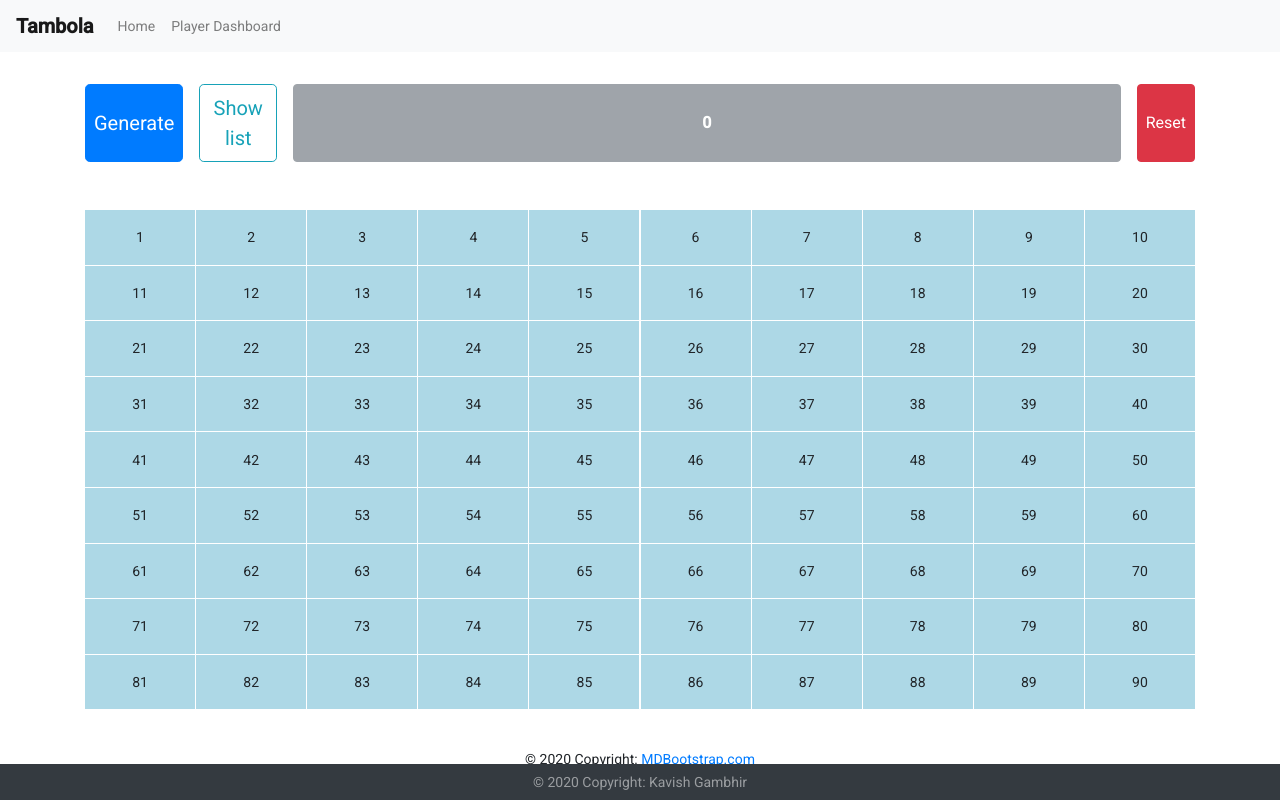
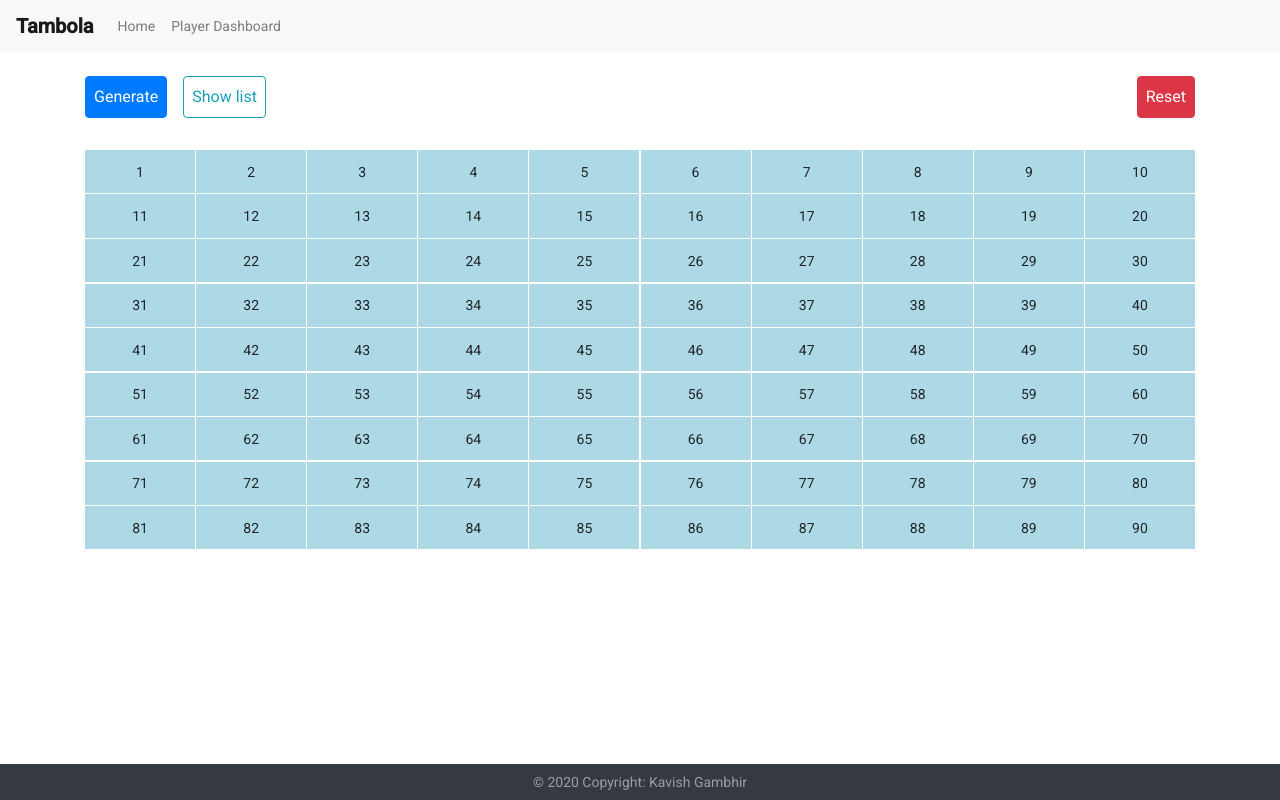
Before and after one commit to kavishgambhir/Tambola-Game, an Angular app: page /number-gen-component in a window 1280 px wide. Built offline with nearby package versions, Linux system fonts and the light colour scheme.

Commit message:
fixed UI and number reset

```diff
--- a/src/app/app.component.html
+++ b/src/app/app.component.html
@@ -19,12 +19,6 @@
 <router-outlet >
 </router-outlet>
 </div>
-  <footer class="page-footer font-small blue pt-4">
-  <div class="footer-copyright text-center py-3">© 2020 Copyright:
-    <a href="https://mdbootstrap.com/"> MDBootstrap.com</a>
-  </div>
-
-</footer>
 <footer class="py-2 text-center bg-dark text-white-50 fixed-bottom" style="flex-shrink:none">
      <div class="footer-copyright text-center">© 2020 Copyright: Kavish Gambhir</div>
-  </footer>
+</footer>
--- a/src/app/number-grid/number-grid.component.css
+++ b/src/app/number-grid/number-grid.component.css
@@ -7,10 +7,7 @@ mat-grid-tile {
 }
 
 .button-bar{
-    margin-bottom: 3rem;
-    margin-top: 2rem;
+    margin-bottom: 2rem;
+    margin-top: 1.5rem;
     text-align: center;
 }
-.currNumberView{
-
-}
--- a/src/app/number-grid/number-grid.component.html
+++ b/src/app/number-grid/number-grid.component.html
@@ -1,12 +1,14 @@
 
 
-<div class="d-flex margin button-bar align-middle">
-<button (click)="generate()" type="button" class="mr-3 p-2 btn btn-lg btn-primary">Generate</button>
-<button data-toggle="modal" data-target="#listNum" type="button" class="mr-3 p-2 btn btn-lg btn-outline-info">Show list</button>
-<button class="btn  btn-block btn-secondary mr-3 disabled font-weight-bold"> {{currentNumber}}</button>
+<div class="d-flex button-bar align-middle">
+<button (click)="generate()" type="button" class="mr-3 p-2 btn  btn-primary">Generate</button>
+<button data-toggle="modal" data-target="#listNum" type="button" class="mr-3 p-2 btn  btn-outline-info">Show list</button>
+<div class="ml-auto justify-content-center">
+<button *ngIf="currentNumber!=0" class="btn btn-outline-warning disabled" ><strong>Last Called Number => {{currentNumber}}</strong></button>
+</div>
 <button type="button" (click)='reset()' class="btn ml-auto p-2 btn-danger">Reset</button>
 </div>
-<mat-grid-list cols="10" rowHeight="2:1">
+<mat-grid-list (window:resize)="onResize($event)" [cols]="breakpoint" rowHeight="2.5:1">
 
   <mat-grid-tile *ngFor="let item of array(90); index as i;" id="tile-{{i+1}}">{{i+1}}</mat-grid-tile>
 </mat-grid-list>
--- a/src/app/number-grid/number-grid.component.ts
+++ b/src/app/number-grid/number-grid.component.ts
@@ -10,24 +10,29 @@ export class NumberGridComponent implements OnInit {
   numbersCalled: Map<number, boolean>;
   numberList: Array<number> = [];
   currentNumber: number;
+  breakpoint: number;
   @Output() numberGenerateEvent: EventEmitter<any> = new EventEmitter();
   @Output() numberResetEvent: EventEmitter<any> = new EventEmitter();
   synth: SpeechSynthesis;
   constructor(private data: DataService) {
-    this.numbersCalled=data.numbersCalled;
-    this.numberList=data.numberList;
-    this.currentNumber=data.currentNumber
+    this.breakpoint = 10;
+    this.numbersCalled = data.numbersCalled;
+    this.numberList = data.numberList;
+    this.currentNumber = data.currentNumber
   }
   array(n: number): any[] {
     return Array(n);
   }
   ngOnInit(): void {
     this.synth = window.speechSynthesis
-
+    this.breakpoint = (window.innerWidth <= 450) ? 5 : 10;
   }
   ngAfterViewInit() {
     this.numbersCalled.forEach(this.markNumber);
 
+  }
+  onResize(event) {
+    this.breakpoint = (event.target.innerWidth <= 450) ? 5 : 10;
   }
   generate() {
     var nextNumber = Math.floor(Math.random() * 90) + 1;
@@ -35,13 +40,12 @@ export class NumberGridComponent implements OnInit {
       while (this.numbersCalled.get(nextNumber) === true && this.numberList.length < 90) {
         nextNumber = Math.floor(Math.random() * 90) + 1;
       }
-      this.markNumber(true,nextNumber,null);
+      this.markNumber(true, nextNumber, null);
       this.numbersCalled.set(nextNumber, true);
-      console.log("called = ", nextNumber);
       this.currentNumber = nextNumber;
       this.numberList.push(nextNumber);
       this.announceNumber(nextNumber.toString());
-      this.data.updateGridData(this.numbersCalled,this.numberList,this.currentNumber);
+      this.data.updateGridData(this.numbersCalled, this.numberList, this.currentNumber);
     }
     else {
       alert("All numbers called!");
@@ -54,10 +58,10 @@ export class NumberGridComponent implements OnInit {
     var utterThis = new SpeechSynthesisUtterance(nextNumber);
     this.synth.speak(utterThis);
   }
-  markNumber(hasOccured:boolean,number: number,_:Map<number,boolean>) {
-    if(hasOccured){
-    var tileId = "tile-" + number;
-    document.getElementById(tileId).classList.add("marked");
+  markNumber(hasOccured: boolean, number: number, _: Map<number, boolean>) {
+    if (hasOccured) {
+      var tileId = "tile-" + number;
+      document.getElementById(tileId).classList.add("marked");
     }
   }
 
@@ -67,6 +71,9 @@ export class NumberGridComponent implements OnInit {
       document.getElementById(tileId).classList.remove("marked");
     }
     this.data.resetGridData();
+    this.currentNumber=0;
+    this.numberList=[];
+    this.numbersCalled=new Map();
   }
 
 }
--- a/src/app/ticket/ticket.component.ts
+++ b/src/app/ticket/ticket.component.ts
@@ -16,7 +16,6 @@ export class TicketComponent implements OnInit {
   }
 
   ngOnInit(): void {
-    console.log(this.data.numbersMap)
   }
   deleteTicket() {
     this.deleteEvent.emit(null);
```
